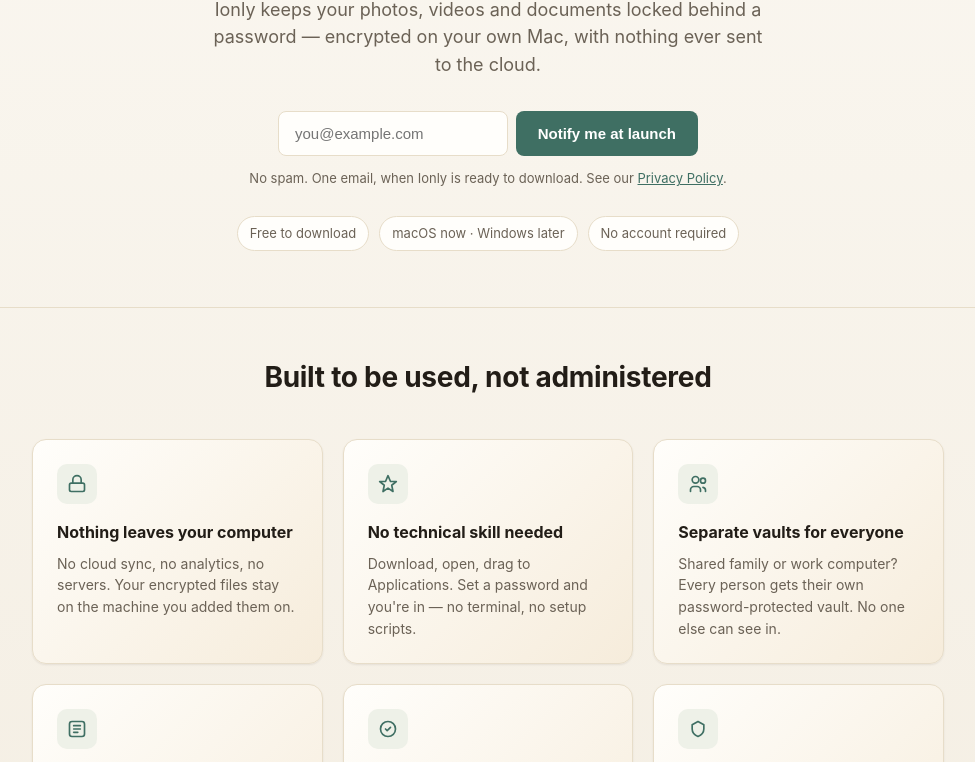
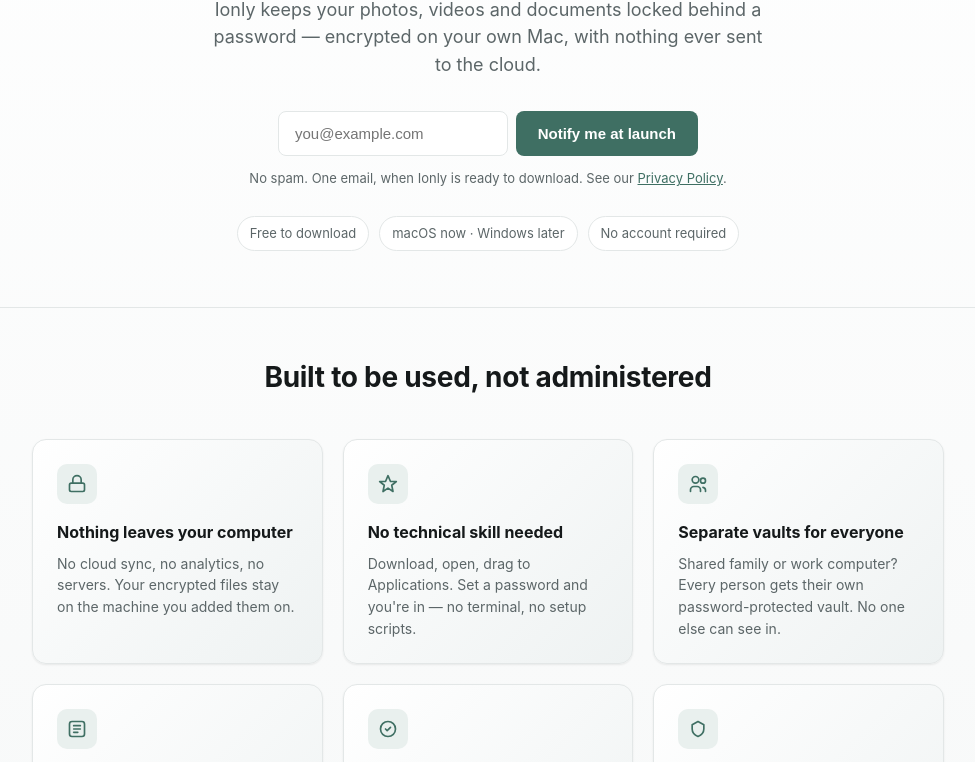
Before and after one commit to jadigitally/ionly, a plain HTML site: page index.html in a window 1280 px wide. Shown: the part 354-1116 px from the top of the page, without its empty margins (152-1127 px from the left). Drawn offline with Linux system fonts and the light colour scheme; no server answers.

Commit message:
Cool down the light theme's neutrals
The warm paper-cream background/text felt off; switched light mode to
a cooler white-to-light-gray gradient with a neutral (not warm-brown)
ink and muted gray, slightly cooling the green tint to match. Patina
green and brass accent are unchanged; dark mode is unaffected.

Co-Authored-By: Claude Sonnet 5 <noreply@anthropic.com>

```diff
--- a/styles.css
+++ b/styles.css
@@ -1,17 +1,17 @@
 /* Ionly marketing site — same palette as the app (see Ionly/CLAUDE.md). */
 
 :root {
-  --bg: linear-gradient(180deg, #fbf8f2 0%, #ece3d2 100%);
-  --surface: #fffefb;
-  --card-bg: linear-gradient(135deg, #fffefb 0%, #f6ecdb 100%);
-  --border: #e7ddc9;
-  --text: #221d17;
-  --muted: #6b6256;
+  --bg: linear-gradient(180deg, #ffffff 0%, #eef1f1 100%);
+  --surface: #ffffff;
+  --card-bg: linear-gradient(135deg, #ffffff 0%, #eef2f2 100%);
+  --border: #e3e7e7;
+  --text: #15191a;
+  --muted: #5c6668;
   --green: #3f6f63;
   --green-hover: #2b4f46;
-  --green-tint: #eef1e8;
-  --shadow-sm: 0 1px 2px rgba(34, 29, 23, 0.08);
-  --shadow-md: 0 8px 24px rgba(34, 29, 23, 0.1);
+  --green-tint: #e9f0ee;
+  --shadow-sm: 0 1px 2px rgba(21, 25, 26, 0.08);
+  --shadow-md: 0 8px 24px rgba(21, 25, 26, 0.1);
   --radius: 14px;
   --radius-sm: 8px;
   --max-width: 960px;
@@ -36,17 +36,17 @@
 /* Manual theme switch (header button) overrides the system preference above,
    regardless of which way prefers-color-scheme points. */
 :root[data-theme="light"] {
-  --bg: linear-gradient(180deg, #fbf8f2 0%, #ece3d2 100%);
-  --surface: #fffefb;
-  --card-bg: linear-gradient(135deg, #fffefb 0%, #f6ecdb 100%);
-  --border: #e7ddc9;
-  --text: #221d17;
-  --muted: #6b6256;
+  --bg: linear-gradient(180deg, #ffffff 0%, #eef1f1 100%);
+  --surface: #ffffff;
+  --card-bg: linear-gradient(135deg, #ffffff 0%, #eef2f2 100%);
+  --border: #e3e7e7;
+  --text: #15191a;
+  --muted: #5c6668;
   --green: #3f6f63;
   --green-hover: #2b4f46;
-  --green-tint: #eef1e8;
-  --shadow-sm: 0 1px 2px rgba(34, 29, 23, 0.08);
-  --shadow-md: 0 8px 24px rgba(34, 29, 23, 0.1);
+  --green-tint: #e9f0ee;
+  --shadow-sm: 0 1px 2px rgba(21, 25, 26, 0.08);
+  --shadow-md: 0 8px 24px rgba(21, 25, 26, 0.1);
 }
 
 :root[data-theme="dark"] {
```
